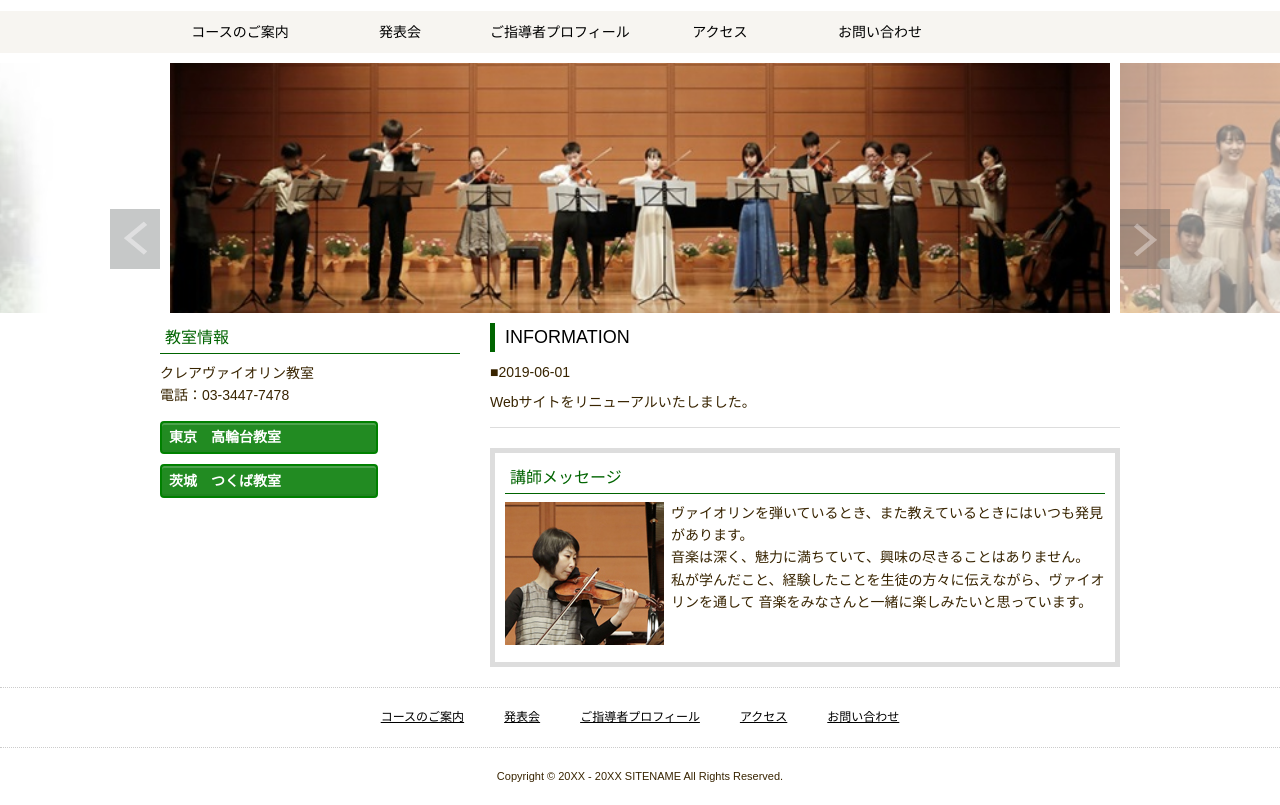
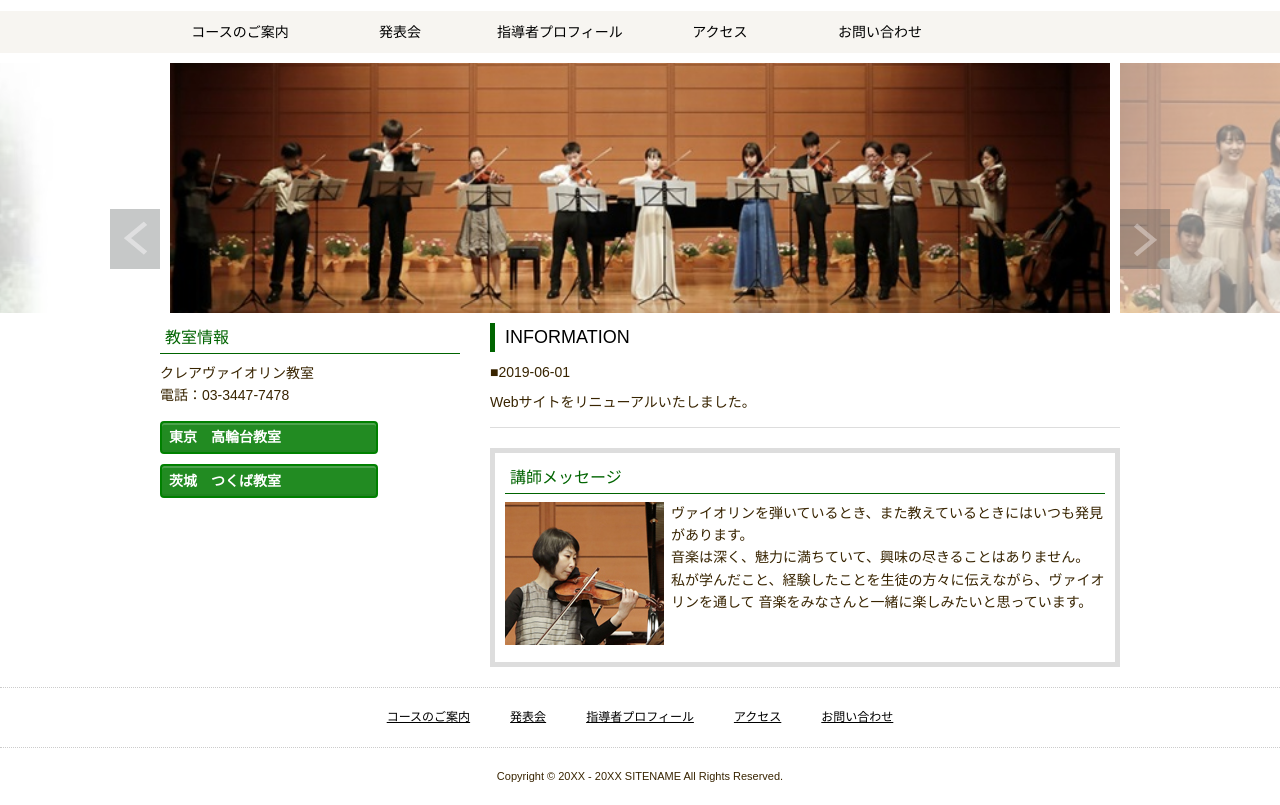
Before and after one commit to deduce1230/KREA_WEB, a plain HTML site: page index.html in a window 1280 px wide. Shown: the part 89-894 px from the top of the page. Drawn offline with Linux system fonts and the light colour scheme.

Commit message:
Add files via upload

```diff
--- a/index.html
+++ b/index.html
@@ -58,7 +58,7 @@ $(function($){
 	<ul>
 		<li><a href="index.html">コースのご案内</a></li>
 		<li><a href="index.html">発表会</a></li>
-		<li><a href="index.html">ご指導者プロフィール</a></li>
+		<li><a href="index.html">指導者プロフィール</a></li>
 		<li><a href="index.html">アクセス</a></li>
 		<li><a href="index.html">お問い合わせ</a></li>
 	</ul>
@@ -116,7 +116,7 @@ $(function($){
 		<ul>
 		<li><a href="index.html">コースのご案内</a></li>
 		<li><a href="index.html">発表会</a></li>
-		<li><a href="index.html">ご指導者プロフィール</a></li>
+		<li><a href="index.html">指導者プロフィール</a></li>
 		<li><a href="index.html">アクセス</a></li>
 		<li><a href="index.html">お問い合わせ</a></li>
 		</ul>
```
